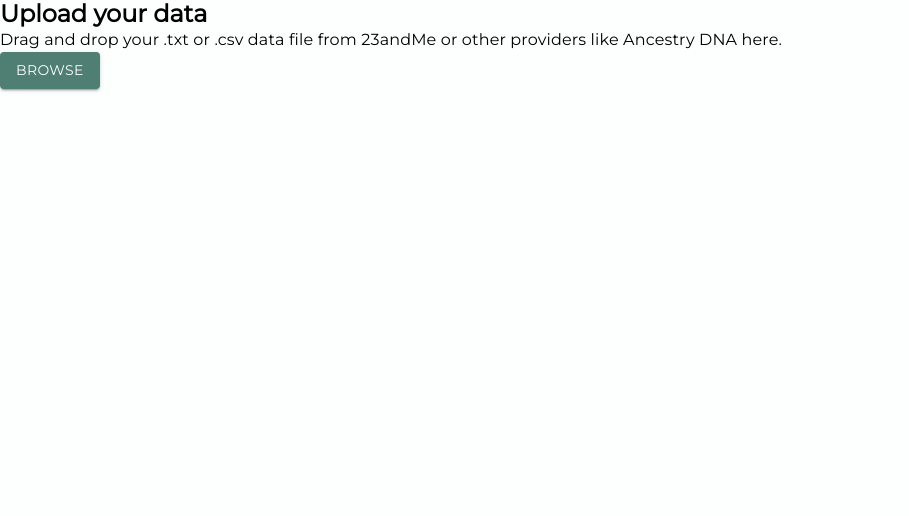
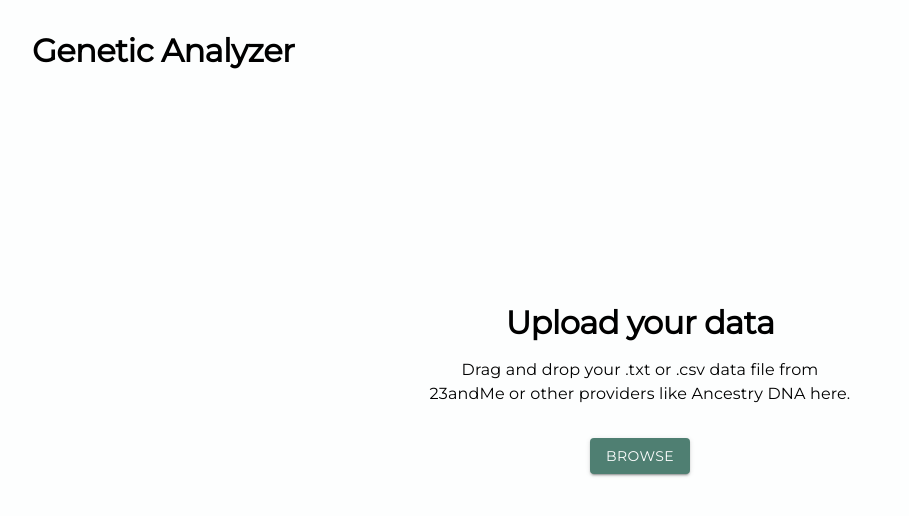
Before and after one commit to PatGousseau/alzheimers-prevention, a React (Create React App) app in the folder frontend/: page / in a window 1280 px wide. Shown: the top 516 px of the page, without its empty margins (0-909 px from the left). Built offline with nearby package versions, Linux system fonts and the light colour scheme.

Commit message:
add drag and drop functionality

```diff
--- a/frontend/src/pages/Upload.tsx
+++ b/frontend/src/pages/Upload.tsx
@@ -1,32 +1,22 @@
 import { Button, Stack, Typography } from "@mui/material";
 import axios from "axios";
 import { FC, useContext } from "react";
-import { useNavigate } from 'react-router-dom';
+import { useNavigate } from "react-router-dom";
 import { GeneContext } from "../context/geneContext";
 
 export const Upload: FC = () => {
-    const { state, updateState } = useContext(GeneContext)
-    const navigate = useNavigate()
+  const { state, updateState } = useContext(GeneContext);
+  const navigate = useNavigate();
 
-  const handleFileUpload = async (event: any) => {
-    // await axios
-    //   .post(`http://localhost:80/api/ping_api_as_post`) // http://127.0.0.1:80/api/analyze_genetics
-    //   .then(async (response) => {
-    //     console.log(response)
-    //   })
-    //   .catch((error) => {
-    //     console.error(error);
-    //   });
-
-    const file = event.target.files[0];
-
-    // send file to backend
+  const handleFileUpload = async (file: File) => {
     const formData = new FormData();
     formData.append("file", file);
-    navigate('/overview')
-    await axios
-      .post(`http://localhost:80/api/analyze_genetics`, formData) // http://127.0.0.1:80/api/analyze_genetics
-      .then(async (response) => {
+    navigate("/overview");
+    try {
+      const response = await axios.post(
+        `http://localhost:80/api/analyze_genetics`,
+        formData
+      );
       updateState({
         apoe_genotype: response.data.apoe_genotype,
         apoe_risk_factors: response.data.apoe_risk_factors,
@@ -34,16 +24,51 @@ export const Upload: FC = () => {
         risk_factors: response.data.risk_factors,
         risk_ratio: response.data.risk_ratio,
       });
-      })
-      .catch((error) => {
+    } catch (error) {
       console.error(error);
-      });
+    }
+  };
+
+  const handleDrop = (event: React.DragEvent<HTMLDivElement>) => {
+    event.preventDefault();
+    const file = event.dataTransfer.files[0];
+    if (file) {
+      handleFileUpload(file);
+    }
+  };
+
+  const handleDragOver = (event: React.DragEvent<HTMLDivElement>) => {
+    event.preventDefault();
+  };
+
+  const handleInputChange = (event: React.ChangeEvent<HTMLInputElement>) => {
+    const file = event.target.files?.[0];
+    if (file) {
+      handleFileUpload(file);
+    }
   };
 
   return (
-    <Stack>
-      <Typography variant="h3">Upload your data</Typography>
-      <Typography variant="body1">
+    <Stack sx={{ m: 4 }}>
+      <Typography variant="h1">Genetic Analyzer</Typography>
+      <Stack
+        sx={{
+          display: "flex",
+          flexDirection: "column",
+          justifyContent: "center",
+          alignItems: "center",
+          height: "80vh",
+        }}
+        onDrop={handleDrop}
+        onDragOver={handleDragOver}
+      >
+        <Typography variant="h1" sx={{ mb: 2 }}>
+          Upload your data
+        </Typography>
+        <Typography
+          variant="body1"
+          sx={{ mb: 4, width: 426, textAlign: "center" }}
+        >
           Drag and drop your .txt or .csv data file from 23andMe or other
           providers like Ancestry DNA here.
         </Typography>
@@ -53,8 +78,9 @@ export const Upload: FC = () => {
           sx={{ width: "fit-content" }}
         >
           Browse
-        <input hidden multiple type="file" onChange={handleFileUpload} />
+          <input hidden multiple type="file" onChange={handleInputChange} />
         </Button>
+      </Stack>
     </Stack>
   );
 };
```
Lines whose indentation alone changed are shown as unchanged.
